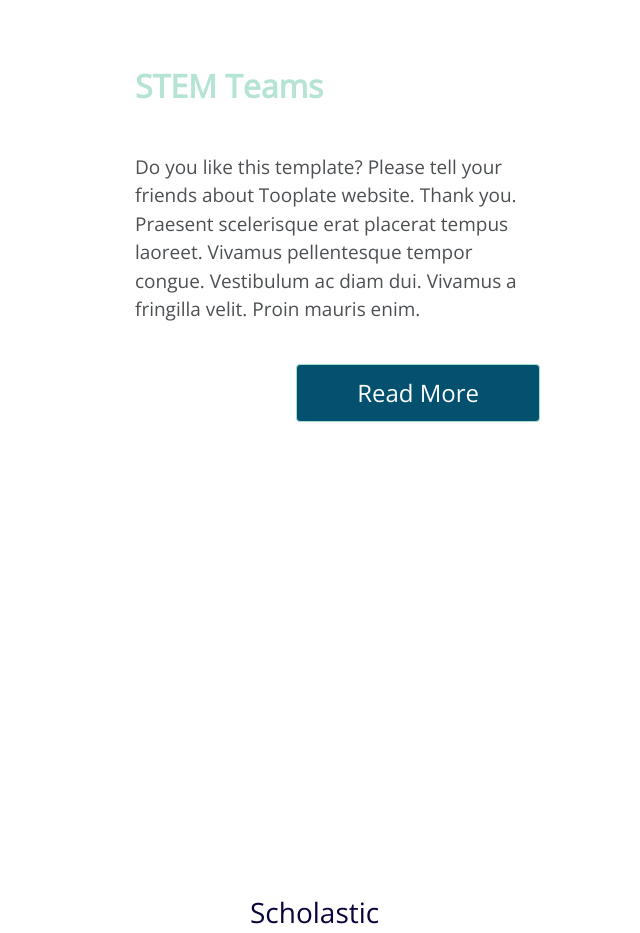
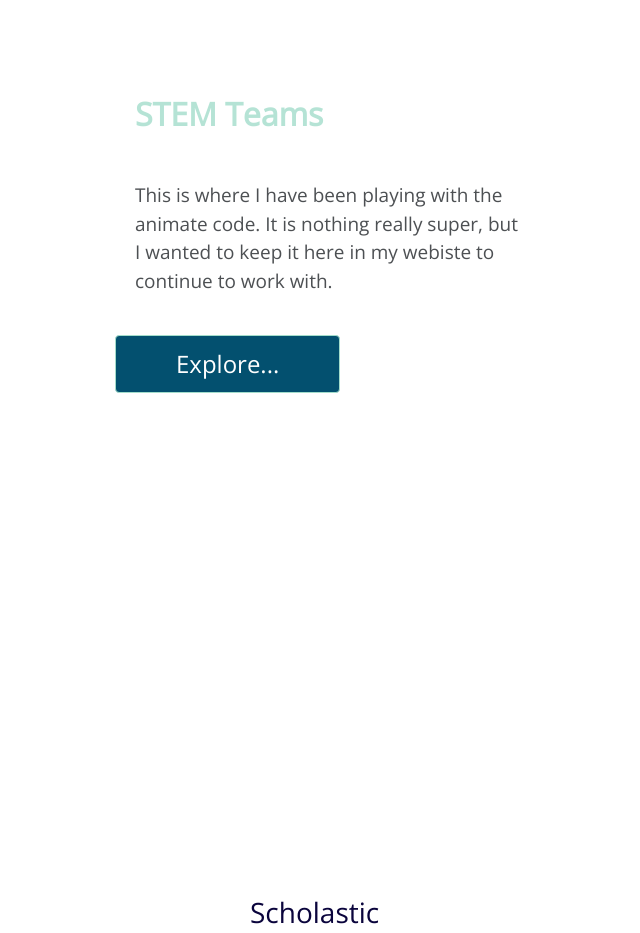
Before and after one commit to amybetensonpace/EDPS6560_Amy_Pace_V3, a plain HTML site: page index.html in a window 1280 px wide. Shown: the part 1880-2813 px from the top of the page, without its empty margins (640-1280 px from the left). Drawn offline with nearby package versions, Linux system fonts and the light colour scheme.

Commit message:
Update index.html

```diff
--- a/index.html
+++ b/index.html
@@ -93,8 +93,9 @@ https://www.tooplate.com/view/2096-individual
               <div class="col-xl-6 col-md-10 ml-auto">
                 <article class="tm-bg-white-transparent-page3">
                   <header><h5 class="tm-bg-white">STEM Teams</h5></header>
-                  <p class="tm-bg-white2">Do you like this template? Please tell your friends about Tooplate website. Thank you. Praesent scelerisque erat placerat tempus laoreet. Vivamus pellentesque tempor congue. Vestibulum ac diam dui. Vivamus a fringilla velit. Proin mauris enim.</p>
-                    <a href="#tm-section-4" class="btn btn-danger tm-btn-right">Read More</a>
+                  <p class="tm-bg-white2">This is where I have been playing with the animate code.  It is nothing really super, but I wanted to keep it here in my webiste to continue to work with.</p>
+                     <a href="indexanamate.html" class="btn btn-danger"
+                      role="button" >Explore...</a>
                 </article>
               </div>
             </div>
```
